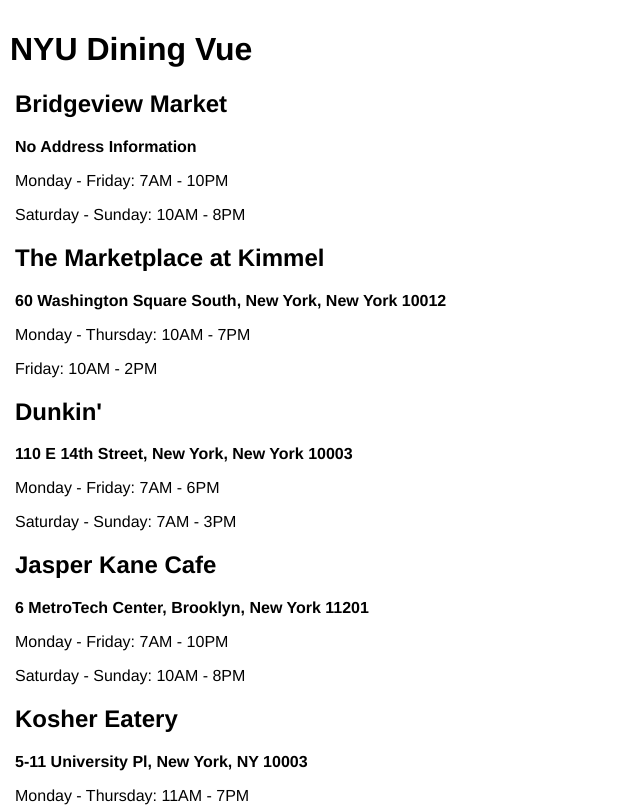
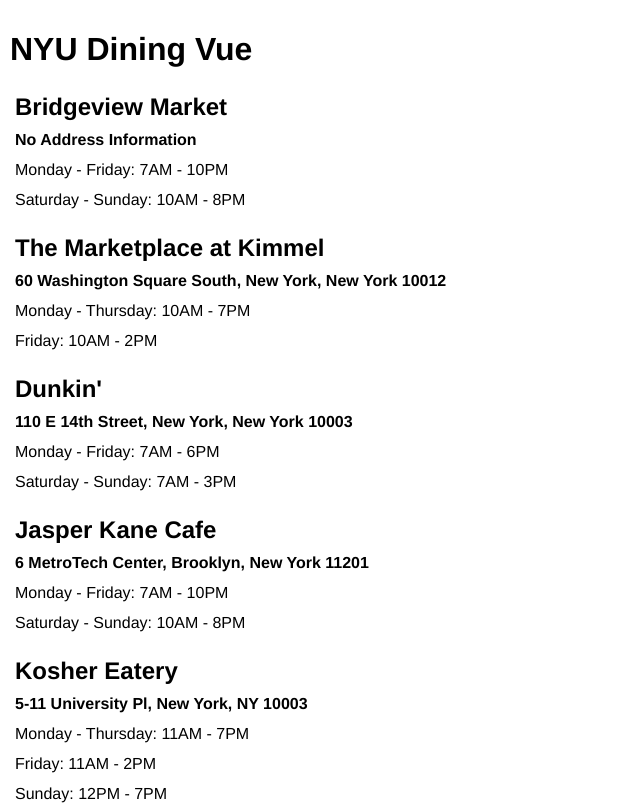
Before and after one commit to zhumingcheng697/NYU-Dining-Vue, a Vue app: page / in a window 1280 px wide. Shown: the top 807 px of the page, without its empty margins (0-640 px from the left). Built offline with nearby package versions, Linux system fonts and the light colour scheme.

Commit message:
UPDATE: white space styles

```diff
--- a/src/components/Location.vue
+++ b/src/components/Location.vue
@@ -59,7 +59,17 @@
 
 <!-- Add "scoped" attribute to limit CSS to this component only -->
 <style scoped>
+h2 {
+  margin: 10px 0;
+  padding: 0;
+}
+
+p, strong {
+  margin: 12px 0;
+  padding: 0;
+}
+
 .Location {
-  margin: 10px 5px;
+  margin: 25px 5px;
 }
 </style>
```
